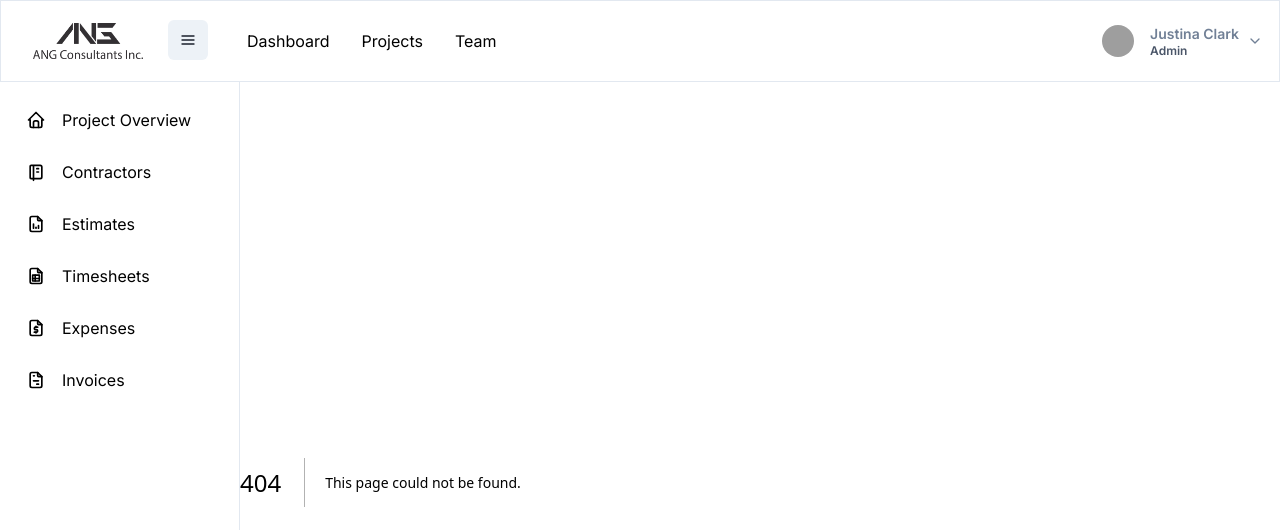
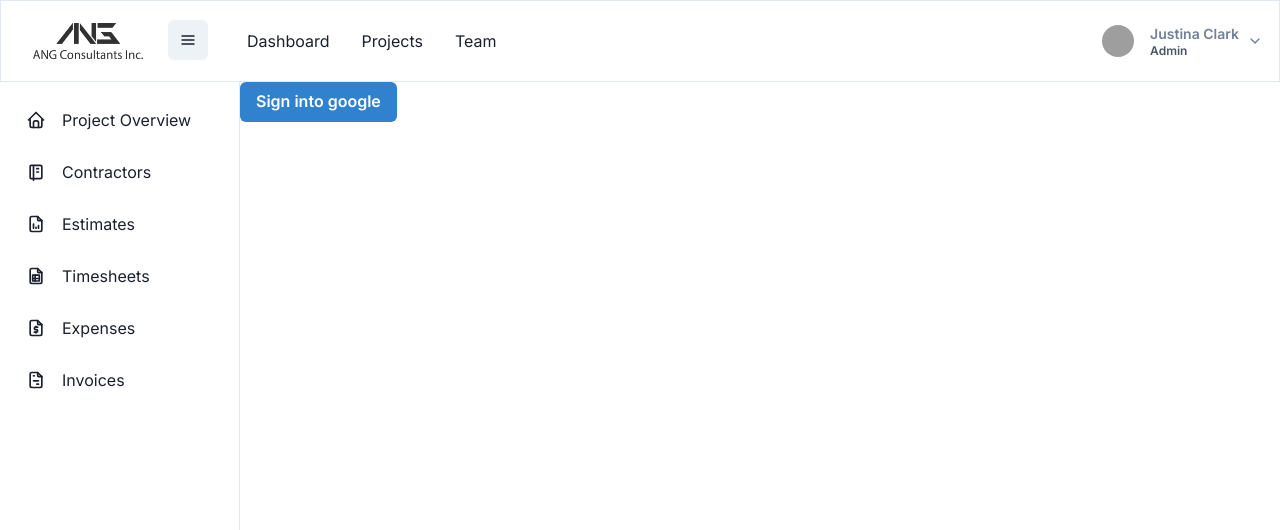
Before and after one commit to ANG-Project-Management-System/project-management-dashboard, a Next.js app in the folder client/: page /login in a window 1280 px wide. Before the commit this address had no page. Shown: the top 530 px of the page. Built offline with nearby package versions, Linux system fonts and the light colour scheme; grey boxes are pictures that could not be loaded.

Commit message:
create-route.ts

```diff
--- /dev/null
+++ b/client/app/api/auth/[...nextauth]/route.ts
@@ -0,0 +1,16 @@
+import NextAuth from "next-auth";
+import GoogleProvider from "next-auth/providers/google";
+
+export const authOptions = {
+  // Configure one or more authentication providers
+  providers: [
+    GoogleProvider({
+      clientId: process.env.GOOGLE_CLIENT_ID as string,
+      clientSecret: process.env.GOOGLE_CLIENT_SECRET as string,
+    }),
+  ],
+  secret: process.env.JWT_SECRET as string,
+};
+
+const handler = NextAuth(authOptions);
+export { handler as GET, handler as POST }
--- /dev/null
+++ b/client/app/login/page.tsx
@@ -0,0 +1,18 @@
+"use client";
+
+import { Button } from "@chakra-ui/react";
+import { signIn } from "next-auth/react";
+
+const Login = () => {
+  return (
+    <div>
+      <Button
+        colorScheme="blue"
+        onClick={() => signIn("google")}
+      >
+        Sign into google
+      </Button>
+    </div>
+  );
+};
+export default Login;
--- a/client/app/page.tsx
+++ b/client/app/page.tsx
@@ -1,7 +1,6 @@
 //* Server side component *//
 import Image from 'next/image'
 import Page from './project-overview/page'
-import Contractors from './contractors/page'
 import Sidebar from './components/Sidebar'
 
 import { Metadata } from 'next';
@@ -12,6 +11,7 @@
 };
 
 export default function Home() {
+
   return (
     <main>
       <p>Main page</p>
--- a/client/package.json
+++ b/client/package.json
@@ -22,6 +22,7 @@
     "eslint-config-next": "13.4.4",
     "framer-motion": "^10.12.16",
     "next": "13.4.4",
+    "next-auth": "^4.22.1",
     "postcss": "8.4.24",
     "react": "18.2.0",
     "react-dom": "18.2.0",
```
Also changed, not shown: 2 other files (tests, documents, lock files or other folders).
